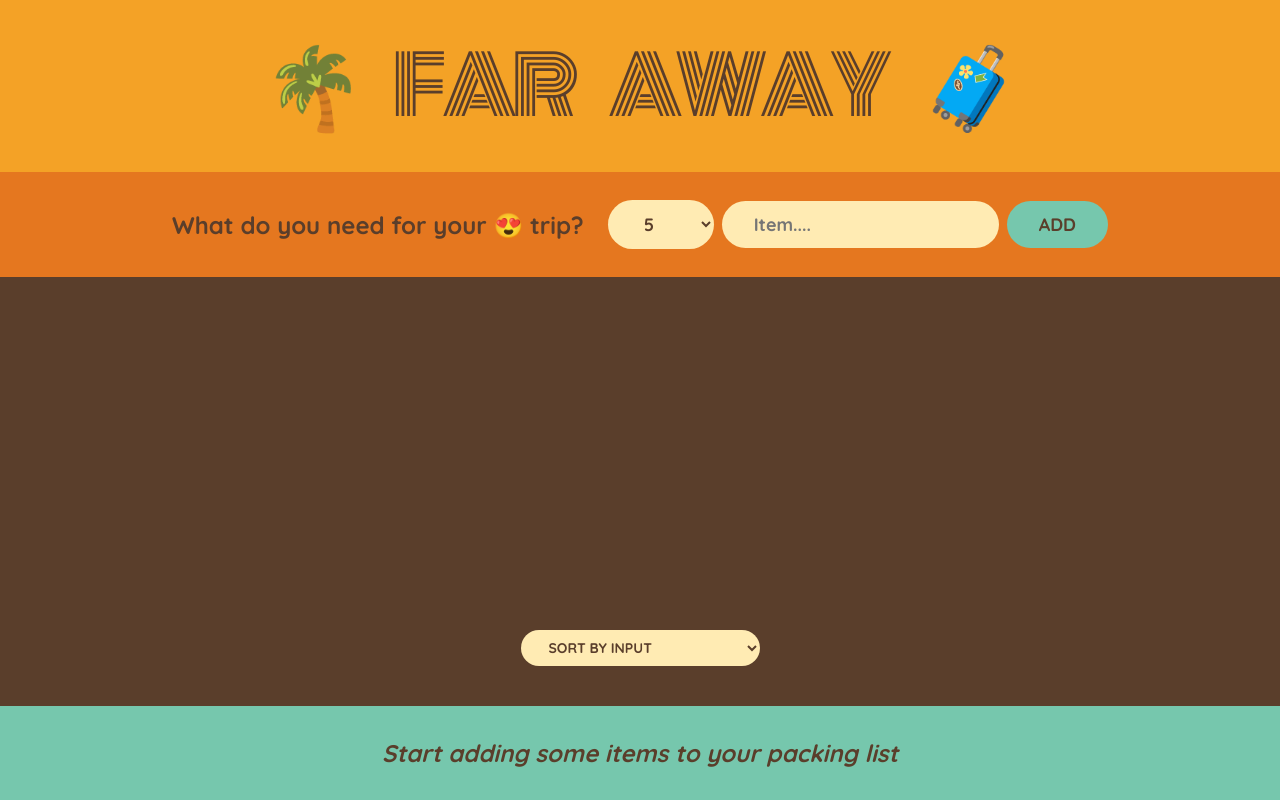
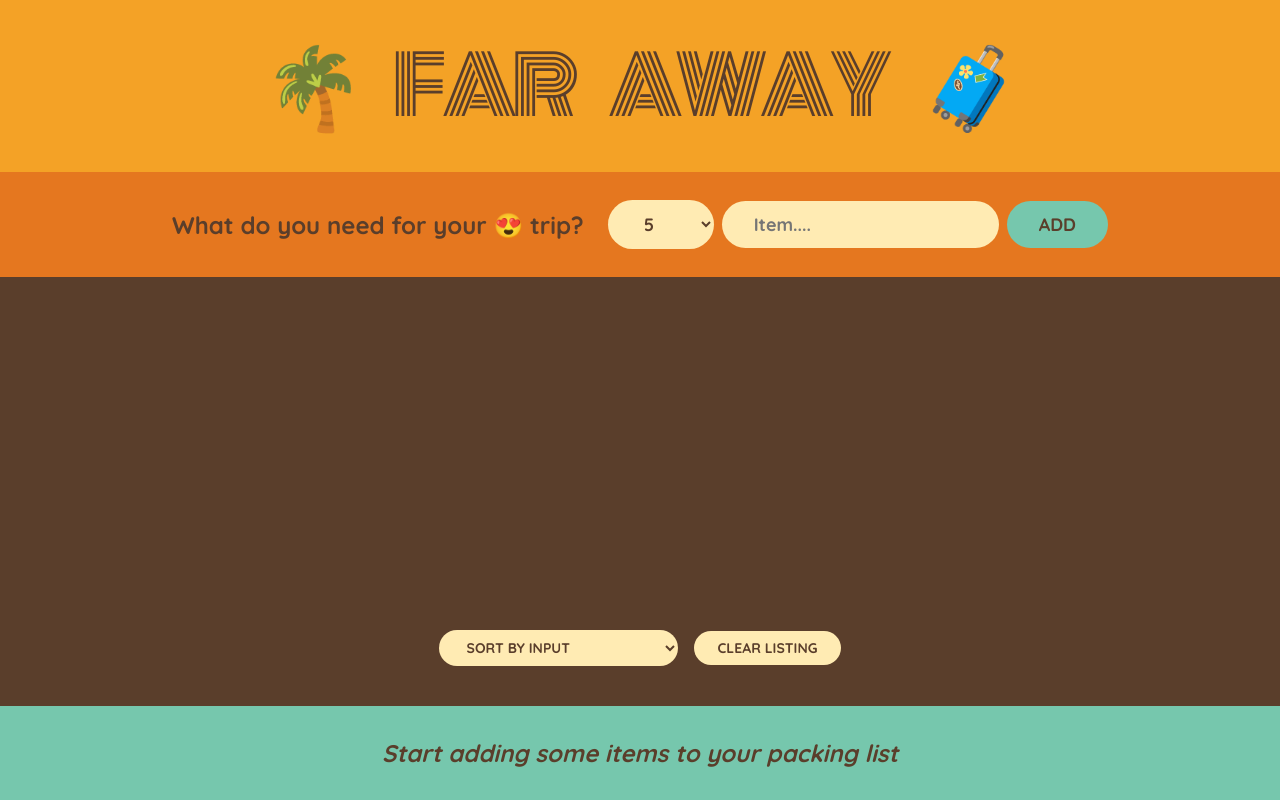
Before and after one commit to SudipSinghKhati/travel-list, a React (Create React App) app: page / in a window 1280 px wide. Built offline with nearby package versions, Linux system fonts and the light colour scheme.

Commit message:
added clear listing

```diff
--- a/src/App.js
+++ b/src/App.js
@@ -19,6 +19,10 @@ export default function App() {
     );
   }
 
+  function clearListing (){
+    setItems([])
+  }
+
   return (
     <div className="app">
       <Logo />
@@ -27,6 +31,7 @@ export default function App() {
         items={items}
         onDelete={handleDeleteItems}
         onToggle={handleToggleItems}
+        onClear={clearListing}
       />
       <Stats items={items} />
     </div>
@@ -77,7 +82,7 @@ function Form({ onAddItems }) {
     </form>
   );
 }
-function PackingList({ items, onDelete, onToggle }) {
+function PackingList({ items, onDelete, onToggle, onClear }) {
   const [sortBy, setSortBy] = useState("input");
   let sortedItems;
 
@@ -106,12 +111,16 @@ function PackingList({ items, onDelete, onToggle }) {
           />
         ))}
       </ul>
-      <div className="action">
+      <div className="actions">
         <select value={sortBy} onChange={(e) => setSortBy(e.target.value)}>
           <option value="input">Sort by Input</option>
           <option value="description">Sort by description</option>
           <option value="packed">Sort by packed status</option>
         </select>
+
+        <button onClick={()=>onClear()}>
+          Clear listing
+        </button>
       </div>
     </div>
   );
```
Also changed, not shown: src/index.css (line endings or trailing spaces).
